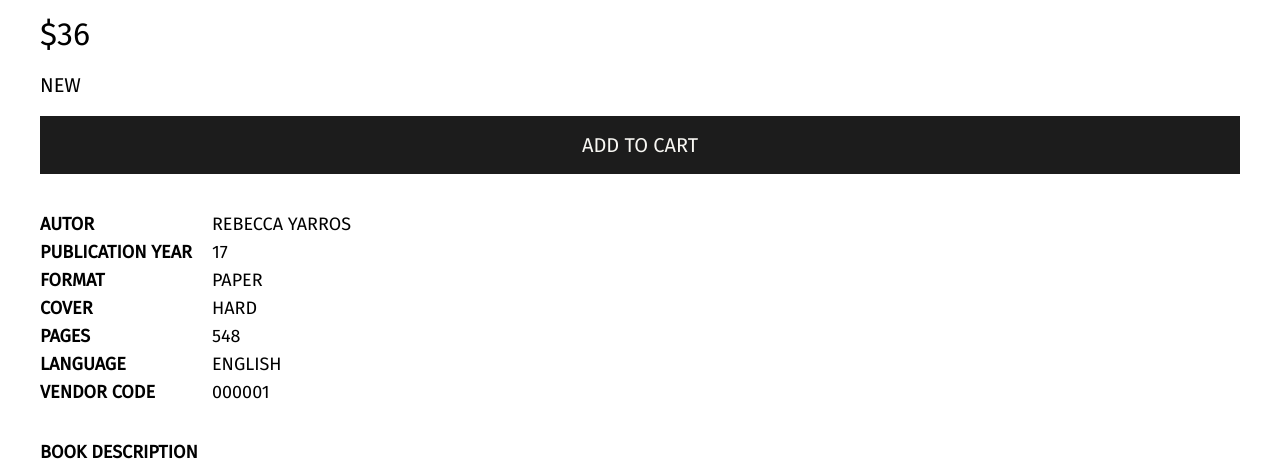
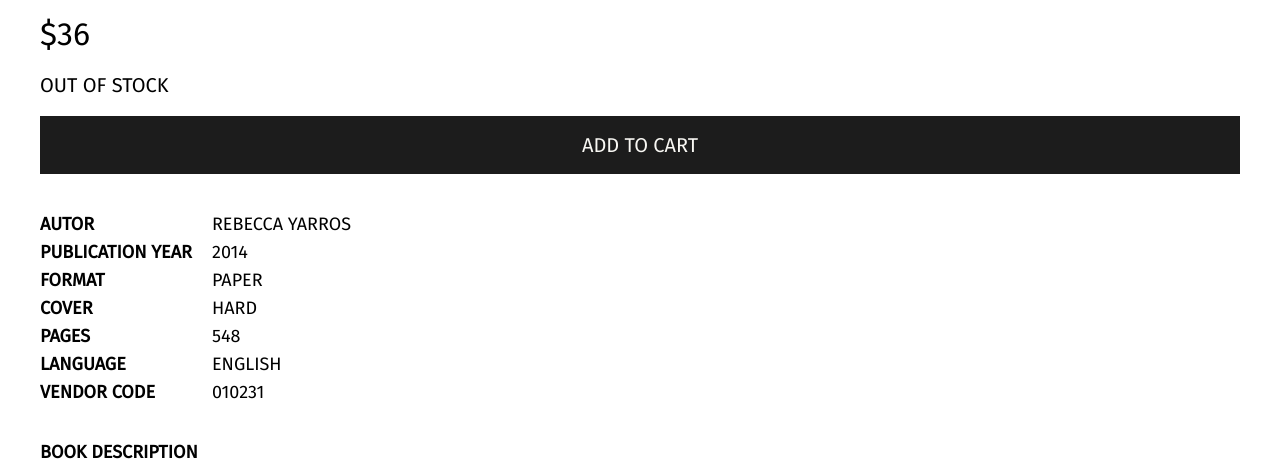
Before and after one commit to Ir-ra/read, a Next.js app: page /shop/1 in a window 1280 px wide. Shown: the part 565-1026 px from the top of the page. Built offline with nearby package versions, Linux system fonts and the light colour scheme; no server answers.

Commit message:
product info fix

```diff
--- a/next.config.mjs
+++ b/next.config.mjs
@@ -1,4 +1,15 @@
+// /** @type {import('next').NextConfig} */
+// const nextConfig = {};
+
+// export default nextConfig;
+
 /** @type {import('next').NextConfig} */
-const nextConfig = {};
+const nextConfig = {
+  // reactStrictMode: true,
+  // swcMinify: true,
+  images: {
+    domains: ['book-store-api-tc.s3.amazonaws.com'],
+  },
+}
 
 export default nextConfig;
--- a/src/app/components/ProductDetails/ProductDetails.tsx
+++ b/src/app/components/ProductDetails/ProductDetails.tsx
@@ -10,6 +10,8 @@ interface State {
   description?: string;
   image?: string;
   name?: string;
+  category_name?: string;
+  status?: string;
   id?: number;
   price?: number;
 }
@@ -135,8 +137,8 @@ export default function ProductDetails({ state, pathname, paramsID }: {
             </button>
           </div>
 
-          <div className="mb-2 tablet:mb-5">
-            <div className={`relative h-[212px] tablet:w-[149px] tablet:h-[220px] mx-auto`}>
+          <div className="mb-2 tablet:mb-5 desktop:h-full desktop:w-full">
+            <div className={`relative h-[212px] tablet:w-[149px] tablet:h-[220px] desktop:h-full desktop:w-full mx-auto`}>
               <Image
                 src={state.image ? `${state.image[0]}` : plug_book}
                 alt={state ? state.name ?? productT[0].bookName : ""}
@@ -161,7 +163,7 @@ export default function ProductDetails({ state, pathname, paramsID }: {
           <div className="border border-Black p-4 desktop:hidden">
             <div className="flex mb-2 justify-between">
               <span className="px-1 py-[2px] border-Black border flex justify-center items-center uppercase text-xxxs tablet:text-cartL font-normal">
-                {productT[0].category}
+                {state.category_name ? state.category_name : 'new'}
               </span>
               <button
                 type="button"
@@ -184,7 +186,7 @@ export default function ProductDetails({ state, pathname, paramsID }: {
               </button>
             </div>
 
-            <div className="mb-2 tablet:mb-5">
+            <div id='gg' className="mb-2 tablet:mb-5">
               <div className={`relative h-[212px] tablet:w-[149px] tablet:h-[220px] mx-auto`}>
                 <Image
                   src={state.image ? `${state.image[0]}` : plug_book}
@@ -206,7 +208,7 @@ export default function ProductDetails({ state, pathname, paramsID }: {
             </p>
 
             <p className="text-xs tablet:text-cartL font-normal uppercase">
-              {productT[0].new}
+              {state.status === 'active' ? 'in stock' : 'out of stock'}
             </p>
 
             <Button title='add to cart' />
@@ -224,13 +226,13 @@ export default function ProductDetails({ state, pathname, paramsID }: {
             </div>
             <div className="flex flex-col gap-2 text-xxs tablet:text-xsx desktop:text-cartL font-light uppercase">
               <p id="autor">{state.fields ? state.fields[0].value : productT[0].autor}</p>
-              <p id="Publication_year">{state.fields ? state.fields[1].value : 17}</p>
+              <p id="Publication_year">{state.fields ? state.fields[1].value : 2014}</p>
               <p id="Format">{state.fields ? state.fields[2].value : 'paper'}</p>
               <p id="Cover">{state.fields ? state.fields[3].value : 'hard'}</p>
               <p id="Pages">{state.fields ? state.fields[4].value : 548}</p>
               <p id="Language">{state.fields ? state.fields[5].value : 'english'}</p>
               {/* <p id="Vendor_code">{Math.floor(Math.random() * 1000000)}</p> */}
-              <p id="Vendor_code">000001</p>
+              <p id="Vendor_code">{`01023${paramsID}`}</p>
             </div>
           </div>
 
--- a/src/app/shop/[id]/page.tsx
+++ b/src/app/shop/[id]/page.tsx
@@ -29,6 +29,7 @@ export default function Book({ params }: { params: { id: string } }) {
     prods();
   }, [params.id])
 
+  console.log(state)
   return (
     <main className="px-6 py-10 tablet:px-10">
       {loading && <Loader />}
```
